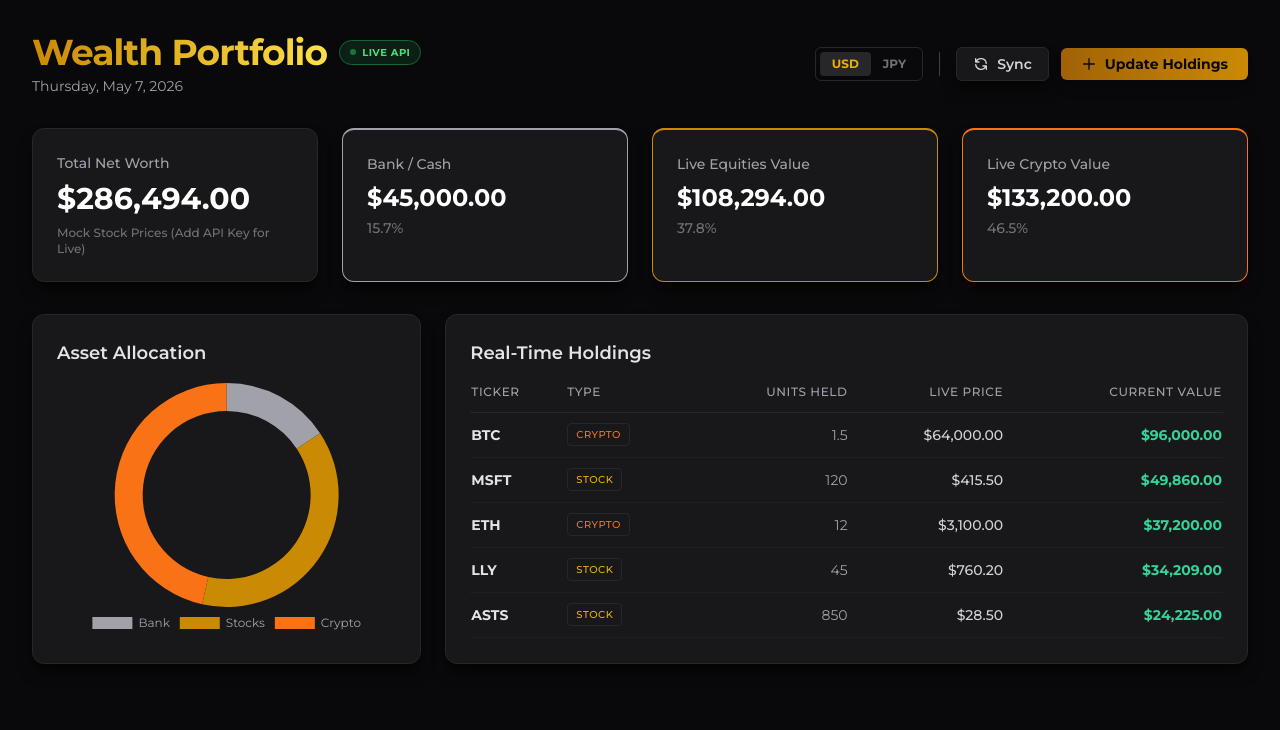
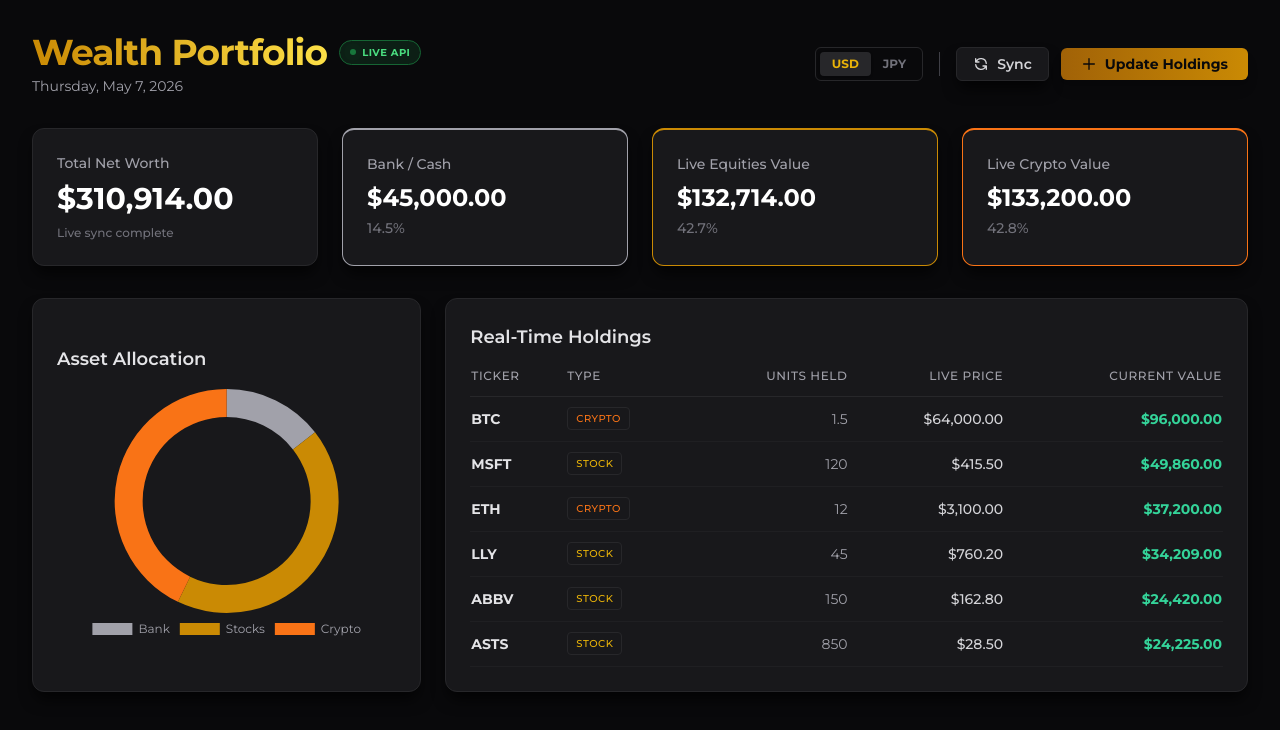
Before and after one commit to FeruYuki-sudo/yuki-s-portfolio, a plain HTML site: page index.html in a window 1280 px wide. Drawn offline with nearby package versions, Linux system fonts and the light colour scheme; no server answers.

Commit message:
Update index.html

```diff
--- a/index.html
+++ b/index.html
@@ -156,8 +156,8 @@
 
     <script>
         // ================= CONFIGURATION =================
-        // ใส่ API Key ของ Finnhub ตรงนี้ (เพื่อดึงราคาหุ้นจริง)
-        const FINNHUB_API_KEY = '';
+        // ใส่ API Key ของ Finnhub ตรงนี้
+        const FINNHUB_API_KEY = 'd7ub5jpr01qnv95muqpgd7ub5jpr01qnv95muqq0';
         // =================================================
 
         document.getElementById('current-date').innerText = new Date().toLocaleDateString('en-US', { weekday: 'long', year: 'numeric', month: 'long', day: 'numeric' });
@@ -171,11 +171,19 @@
 
         let portfolio = JSON.parse(localStorage.getItem('wealthPortfolioUnits')) || {
             bank: 45000,
-            stocks: [{ ticker: 'MSFT', units: 120 }, { ticker: 'LLY', units: 45 }, { ticker: 'ASTS', units: 850 }],
-            crypto: [{ ticker: 'BTC', units: 1.5 }, { ticker: 'ETH', units: 12 }]
+            stocks: [
+                { ticker: 'MSFT', units: 120 },
+                { ticker: 'LLY', units: 45 },
+                { ticker: 'ABBV', units: 150 },
+                { ticker: 'ASTS', units: 850 }
+            ],
+            crypto: [
+                { ticker: 'BTC', units: 1.5 },
+                { ticker: 'ETH', units: 12 }
+            ]
         };
 
-        const fallbackPrices = { 'MSFT': 415.50, 'LLY': 760.20, 'ASTS': 28.50, 'BTC': 64000, 'ETH': 3100 };
+        const fallbackPrices = { 'MSFT': 415.50, 'LLY': 760.20, 'ABBV': 162.80, 'ASTS': 28.50, 'BTC': 64000, 'ETH': 3100 };
 
         // 1. Fetch JPY Exchange Rate
         async function fetchExchangeRate() {
@@ -247,7 +255,6 @@
         function formatMoney(usdValue, isPrice = false) {
             if (currentCurrency === 'JPY') {
                 let jpyValue = usdValue * jpyRate;
-                // ราคาหุ้นรายตัวอาจจะมีทศนิยม แต่พอร์ตรวมเยนมักจะไม่มี
                 return '¥' + jpyValue.toLocaleString('ja-JP', { maximumFractionDigits: isPrice ? 2 : 0 });
             } else {
                 return '$' + usdValue.toLocaleString('en-US', { minimumFractionDigits: 2, maximumFractionDigits: 2 });
```
